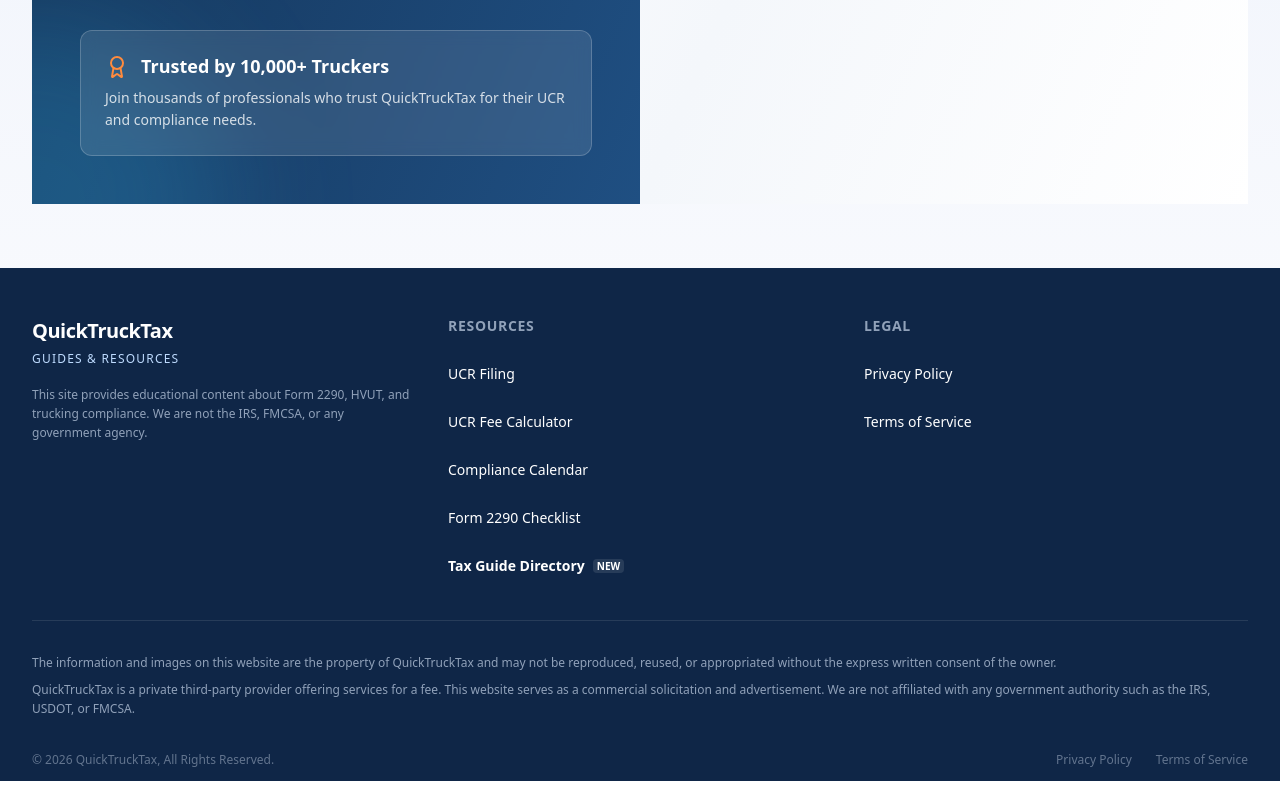
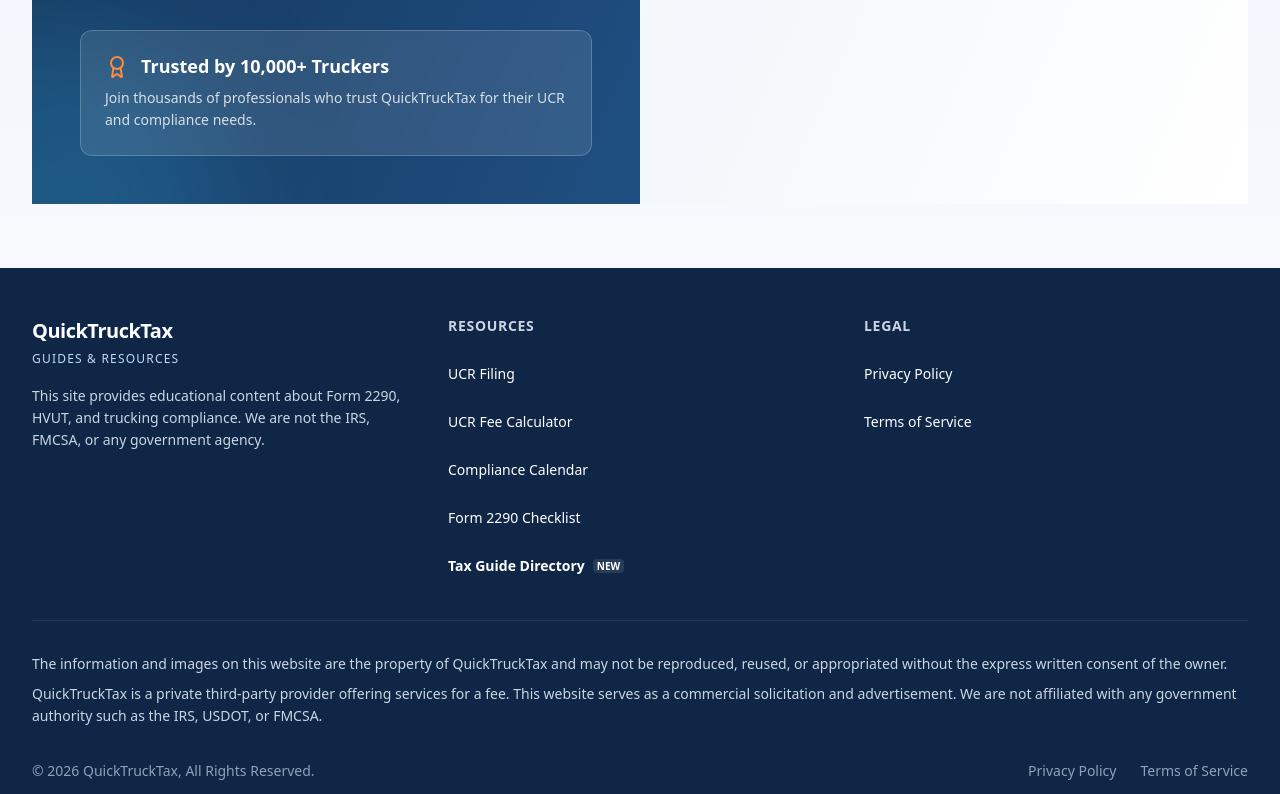
Before and after one commit to rootlocus22/trucktax-app, a Next.js app: page /login in a window 1280 px wide. Shown: the part 1314-2108 px from the top of the page. Built offline with nearby package versions, Linux system fonts and the light colour scheme; no server answers.

Commit message:
perf(performance): Optimize Core Web Vitals (LCP image, Clarity lazy load, form labels)

```diff
--- a/app/layout.js
+++ b/app/layout.js
@@ -132,7 +132,7 @@ export default function RootLayout({ children }) {
         <link rel="dns-prefetch" href="https://www.googletagmanager.com" />
 
         <Script id="structured-data-website" type="application/ld+json" dangerouslySetInnerHTML={{ __html: JSON.stringify(websiteJsonLd) }} />
-        <Script id="microsoft-clarity" strategy="afterInteractive">
+        <Script id="microsoft-clarity" strategy="lazyOnload">
           {`
             (function(c,l,a,r,i,t,y){
               c[a]=c[a]||function(){(c[a].q=c[a].q||[]).push(arguments)};
@@ -164,7 +164,7 @@ export default function RootLayout({ children }) {
                       <span className="text-xl font-bold tracking-tight text-white">QuickTruckTax</span>
                       <p className="text-xs text-blue-200 uppercase tracking-widest mt-1">Guides &amp; Resources</p>
                     </div>
-                    <div className="text-xs text-slate-400 leading-relaxed">
+                    <div className="text-sm text-slate-300 leading-relaxed">
                       <p>
                         This site provides educational content about Form 2290, HVUT, and trucking compliance. We are not the IRS, FMCSA, or any government agency.
                       </p>
@@ -173,7 +173,7 @@ export default function RootLayout({ children }) {
 
                   {/* Quick Links */}
                   <div className="space-y-4">
-                    <h3 className="text-sm font-bold uppercase tracking-wider text-slate-400">Resources</h3>
+                    <h3 className="text-sm font-bold uppercase tracking-wider text-slate-300">Resources</h3>
                     <div className="flex flex-col gap-1">
                       <Link href="/ucr/file" className="text-sm text-slate-300 hover:text-white transition flex items-center gap-2 font-medium min-h-[44px] py-2 touch-manipulation">
                         UCR Filing
@@ -193,7 +193,7 @@ export default function RootLayout({ children }) {
                     </div>
                   </div>
                   <div className="space-y-4">
-                    <h3 className="text-sm font-bold uppercase tracking-wider text-slate-400">Legal</h3>
+                    <h3 className="text-sm font-bold uppercase tracking-wider text-slate-300">Legal</h3>
                     <div className="flex flex-col gap-1">
                       <Link href="/privacy-policy" className="text-sm text-slate-300 hover:text-white transition min-h-[44px] flex items-center touch-manipulation">Privacy Policy</Link>
                       <Link href="/terms" className="text-sm text-slate-300 hover:text-white transition min-h-[44px] flex items-center touch-manipulation">Terms of Service</Link>
@@ -203,12 +203,12 @@ export default function RootLayout({ children }) {
 
                 {/* Disclaimer & copyright */}
                 <div className="space-y-4 mb-8">
-                  <div className="text-xs text-slate-400 leading-relaxed space-y-2">
+                  <div className="text-sm text-slate-300 leading-relaxed space-y-2">
                     <p>The information and images on this website are the property of QuickTruckTax and may not be reproduced, reused, or appropriated without the express written consent of the owner.</p>
                     <p>QuickTruckTax is a private third-party provider offering services for a fee. This website serves as a commercial solicitation and advertisement. We are not affiliated with any government authority such as the IRS, USDOT, or FMCSA.</p>
                   </div>
                 </div>
-                <div className="flex flex-col md:flex-row justify-between items-center gap-4 text-xs text-slate-500">
+                <div className="flex flex-col md:flex-row justify-between items-center gap-4 text-sm text-slate-400">
                   <p>&copy; 2026 QuickTruckTax, All Rights Reserved.</p>
                   <div className="flex gap-6">
                     <Link href="/privacy-policy" className="hover:text-white transition">Privacy Policy</Link>
--- a/app/page.js
+++ b/app/page.js
@@ -210,10 +210,11 @@ export default function Home() {
           <section className="relative overflow-hidden rounded-3xl bg-[var(--color-midnight)] text-white shadow-2xl">
             <div className="absolute inset-0 z-0">
               <Image
-              src="https://images.unsplash.com/photo-1586528116311-ad8dd3c8310d?w=1920&q=85"
+                src="https://images.unsplash.com/photo-1586528116311-ad8dd3c8310d?w=1080&q=50&auto=format"
                 alt="Highway and trucks at golden hour - life on the road"
                 fill
                 priority
+                quality={60}
                 className="object-cover opacity-50"
                 sizes="100vw"
               />
--- a/components/HomepageUcrCalculator.js
+++ b/components/HomepageUcrCalculator.js
@@ -25,8 +25,9 @@ export default function HomepageUcrCalculator() {
       </div>
       <div className="space-y-3">
         <div>
-          <label className="block text-xs font-medium text-white/80 mb-1">Entity type</label>
+          <label htmlFor="entityType" className="block text-xs font-medium text-white/80 mb-1">Entity type</label>
           <select
+            id="entityType"
             value={entityType}
             onChange={(e) => setEntityType(e.target.value)}
             className="w-full rounded-lg border border-white/20 bg-white/10 text-white px-3 py-2.5 min-h-[48px] text-sm focus:ring-2 focus:ring-[var(--color-orange)] focus:border-transparent touch-manipulation"
@@ -38,8 +39,9 @@ export default function HomepageUcrCalculator() {
         </div>
         {entityType === 'carrier' && (
           <div>
-            <label className="block text-xs font-medium text-white/80 mb-1">Power units</label>
+            <label htmlFor="powerUnits" className="block text-xs font-medium text-white/80 mb-1">Power units</label>
             <input
+              id="powerUnits"
               type="number"
               min="0"
               value={powerUnits}
@@ -50,8 +52,9 @@ export default function HomepageUcrCalculator() {
           </div>
         )}
         <div>
-          <label className="block text-xs font-medium text-white/80 mb-1">State (optional)</label>
+          <label htmlFor="state" className="block text-xs font-medium text-white/80 mb-1">State (optional)</label>
           <select
+            id="state"
             value={state}
             onChange={(e) => setState(e.target.value)}
             className="w-full rounded-lg border border-white/20 bg-white/10 text-white px-3 py-2.5 min-h-[48px] text-sm focus:ring-2 focus:ring-[var(--color-orange)] touch-manipulation"
```
Lines whose indentation alone changed are shown as unchanged.
